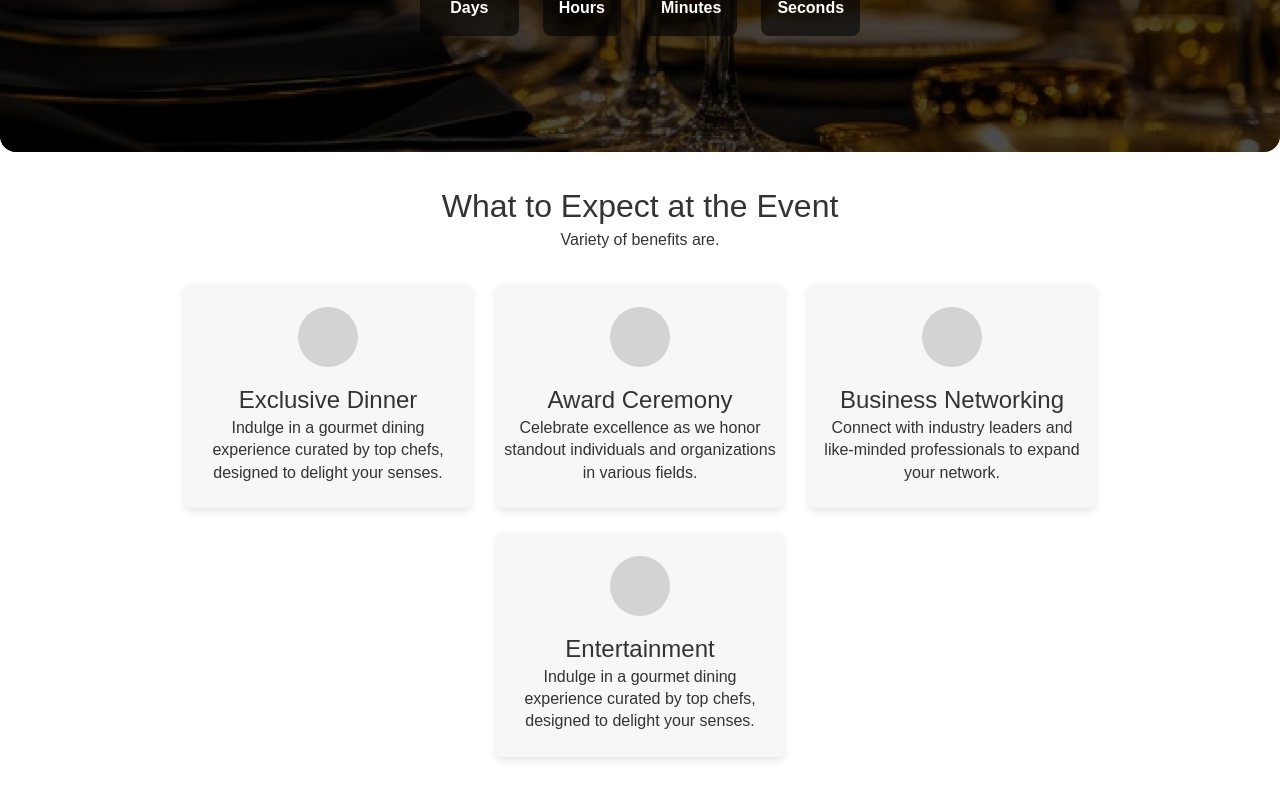
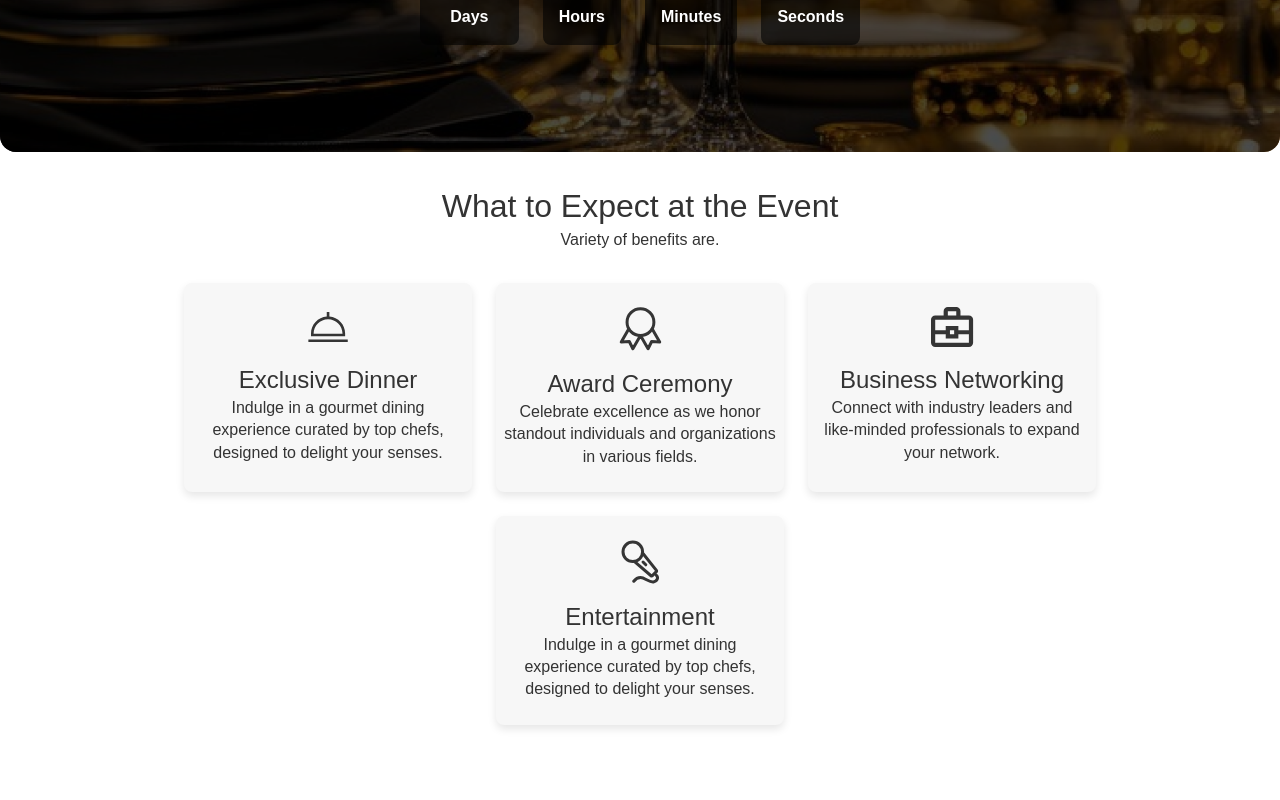
Before and after one commit to Okwoli-Godwin/Dinner-Night-Award-repo, a React (Vite) app: page / in a window 1280 px wide. Shown: the part 488-1288 px from the top of the page. Built offline with nearby package versions, Linux system fonts and the light colour scheme.

Commit message:
implement icons on whatToExpect component

```diff
--- a/src/components/button/button.module.css
+++ b/src/components/button/button.module.css
@@ -14,7 +14,7 @@
   background-color: #d8b300;
   color: #ffffff;
   transition: all 0.4s ease;
-  /* font-size: ; */
+  /* font-size: 2.5rem; */
 }
 .primary:hover {
   /* transform: translateY(10); */
@@ -74,7 +74,7 @@
 
 .large {
   padding: 0.75rem 1.5rem;
-  font-size: 1.4rem;
+  font-size: 1.8rem;
 }
 
 /* Disabled state */
--- a/src/components/homePage-components/what-to-expect/WhatToExpect.tsx
+++ b/src/components/homePage-components/what-to-expect/WhatToExpect.tsx
@@ -17,7 +17,20 @@ const WhatToExpect: React.FC = () => {
       {/* Second div with columns */}
       <div className={styles.columns}>
         <div className={styles.column}>
-          <div className={styles.icon}>{/* <Icon name="home" /> */}</div>
+          <div className={styles.icon}>
+            <svg
+              width="40"
+              height="40"
+              viewBox="0 0 53 40"
+              fill="none"
+              xmlns="http://www.w3.org/2000/svg"
+            >
+              <path
+                d="M49.1957 28.7025C49.1957 16.8212 39.9832 7.05109 28.3261 6.16011V0H24.8478V6.16011C13.1908 7.05141 3.97826 16.8212 3.97826 28.7025V32.3011H49.1957V28.7025ZM45.7174 28.8228H7.45652V28.7025C7.45652 18.154 16.0384 9.57207 26.587 9.57207C37.1355 9.57207 45.7174 18.1539 45.7174 28.7025V28.8228ZM0.5 36.5217H52.6739V40H0.5V36.5217Z"
+                fill="#353535"
+              />
+            </svg>
+          </div>
           <Typography variant="h4">Exclusive Dinner</Typography>
           <Typography variant="body">
             Indulge in a gourmet dining experience curated by top chefs,
@@ -25,7 +38,30 @@ const WhatToExpect: React.FC = () => {
           </Typography>
         </div>
         <div className={styles.column}>
-          <div className={styles.icon}></div>
+          <div className={styles.icon}>
+            <svg
+              width="43"
+              height="44"
+              viewBox="0 0 43 44"
+              fill="none"
+              xmlns="http://www.w3.org/2000/svg"
+            >
+              <path
+                d="M8.06138 15.1653C8.06138 18.7233 9.47477 22.1355 11.9906 24.6514C14.5065 27.1672 17.9187 28.5806 21.4767 28.5806C25.0347 28.5806 28.4469 27.1672 30.9628 24.6514C33.4786 22.1355 34.892 18.7233 34.892 15.1653C34.892 11.6074 33.4786 8.19512 30.9628 5.67926C28.4469 3.1634 25.0347 1.75 21.4767 1.75C17.9187 1.75 14.5065 3.1634 11.9906 5.67926C9.47477 8.19512 8.06138 11.6074 8.06138 15.1653Z"
+                stroke="#353535"
+                stroke-width="3"
+                stroke-linecap="round"
+                stroke-linejoin="round"
+              />
+              <path
+                d="M21.4766 28.5806L29.0786 41.75L32.6515 34.5214L40.6963 35.0401L33.0943 21.873M9.85445 21.873L2.25244 35.0424L10.2972 34.5214L13.8701 41.7478L21.4721 28.5806"
+                stroke="#353535"
+                stroke-width="3"
+                stroke-linecap="round"
+                stroke-linejoin="round"
+              />
+            </svg>
+          </div>
           <Typography variant="h4">Award Ceremony</Typography>
           <Typography variant="body">
             Celebrate excellence as we honor standout individuals and
@@ -33,7 +69,20 @@ const WhatToExpect: React.FC = () => {
           </Typography>
         </div>
         <div className={styles.column}>
-          <div className={styles.icon}></div>
+          <div className={styles.icon}>
+            <svg
+              width="43"
+              height="40"
+              viewBox="0 0 43 40"
+              fill="none"
+              xmlns="http://www.w3.org/2000/svg"
+            >
+              <path
+                d="M4.21053 40C3.05263 40 2.06175 39.5881 1.23789 38.7642C0.414035 37.9403 0.00140351 36.9488 0 35.7895V12.6316C0 11.4737 0.412632 10.4828 1.23789 9.65895C2.06316 8.83509 3.05403 8.42246 4.21053 8.42105H12.6316V4.21053C12.6316 3.05263 13.0442 2.06175 13.8695 1.23789C14.6947 0.414035 15.6856 0.00140351 16.8421 0H25.2632C26.4211 0 27.4126 0.412632 28.2379 1.23789C29.0632 2.06316 29.4751 3.05403 29.4737 4.21053V8.42105H37.8947C39.0526 8.42105 40.0442 8.83368 40.8695 9.65895C41.6947 10.4842 42.1067 11.4751 42.1053 12.6316V35.7895C42.1053 36.9474 41.6933 37.9389 40.8695 38.7642C40.0456 39.5895 39.054 40.0014 37.8947 40H4.21053ZM16.8421 8.42105H25.2632V4.21053H16.8421V8.42105ZM37.8947 27.3684H27.3684V31.5789H14.7368V27.3684H4.21053V35.7895H37.8947V27.3684ZM18.9474 27.3684H23.1579V23.1579H18.9474V27.3684ZM4.21053 23.1579H14.7368V18.9474H27.3684V23.1579H37.8947V12.6316H4.21053V23.1579Z"
+                fill="#353535"
+              />
+            </svg>
+          </div>
           <Typography variant="h4">Business Networking</Typography>
           <Typography variant="body">
             Connect with industry leaders and like-minded professionals to
@@ -41,7 +90,36 @@ const WhatToExpect: React.FC = () => {
           </Typography>
         </div>
         <div className={styles.column}>
-          <div className={styles.icon}></div>
+          <div className={styles.icon}>
+            <svg
+              width="38"
+              height="44"
+              viewBox="0 0 38 44"
+              fill="none"
+              xmlns="http://www.w3.org/2000/svg"
+            >
+              <path
+                d="M11.7883 21.5766C17.1944 21.5766 21.5766 17.1944 21.5766 11.7883C21.5766 6.38222 17.1944 2 11.7883 2C6.38222 2 2 6.38222 2 11.7883C2 17.1944 6.38222 21.5766 11.7883 21.5766Z"
+                stroke="#353535"
+                stroke-width="3"
+                stroke-linejoin="round"
+              />
+              <path
+                d="M21.5769 12.9647C21.5906 12.9784 26.1995 18.7744 35.4038 30.3526C35.5597 30.5403 35.6399 30.7794 35.6287 31.0232C35.6174 31.2669 35.5156 31.4976 35.3431 31.6701L31.3456 35.6677C31.173 35.8402 30.9423 35.942 30.6986 35.9532C30.4549 35.9645 30.2157 35.8843 30.0281 35.7284L13.572 21.5765M22.0369 22.0365L24.806 24.8056"
+                stroke="#353535"
+                stroke-width="3"
+                stroke-linecap="round"
+                stroke-linejoin="round"
+              />
+              <path
+                d="M12.7671 41.2374C14.6439 38.7923 16.9245 37.5697 19.6091 37.5697C23.638 37.5697 28.3922 42.6303 32.4475 41.9343C36.5037 41.2374 37.6646 37.2379 35.1686 35.0238"
+                stroke="#353535"
+                stroke-width="3"
+                stroke-linecap="round"
+                stroke-linejoin="round"
+              />
+            </svg>
+          </div>
           <Typography variant="h4">Entertainment</Typography>
           <Typography variant="body">
             Indulge in a gourmet dining experience curated by top chefs,
--- a/src/components/homePage-components/what-to-expect/whatToExpect.module.css
+++ b/src/components/homePage-components/what-to-expect/whatToExpect.module.css
@@ -40,10 +40,10 @@
 
 /* Icon styling */
 .icon {
-  background-color: #d3d3d3;
+  /* background-color: #d3d3d3;
   width: 60px;
   height: 60px;
-  border-radius: 50%;
+  border-radius: 50%; */
   margin-bottom: 1rem;
 }
 
```
